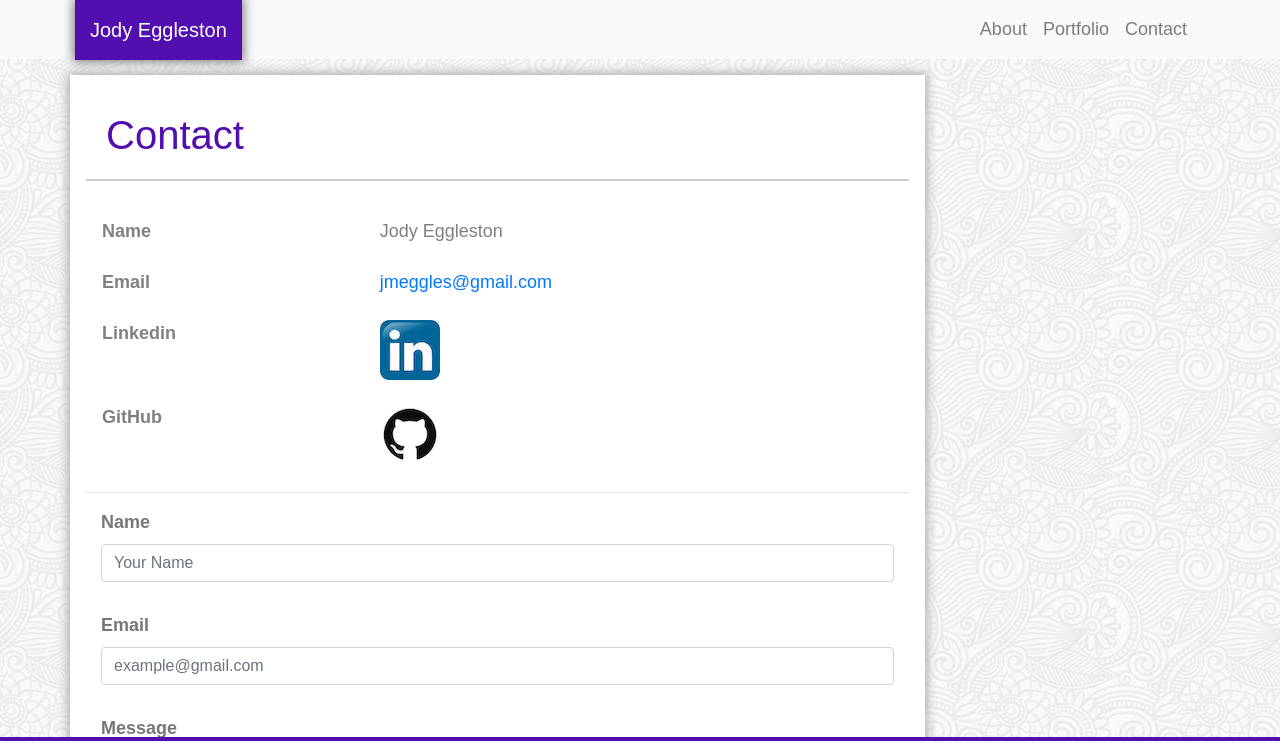
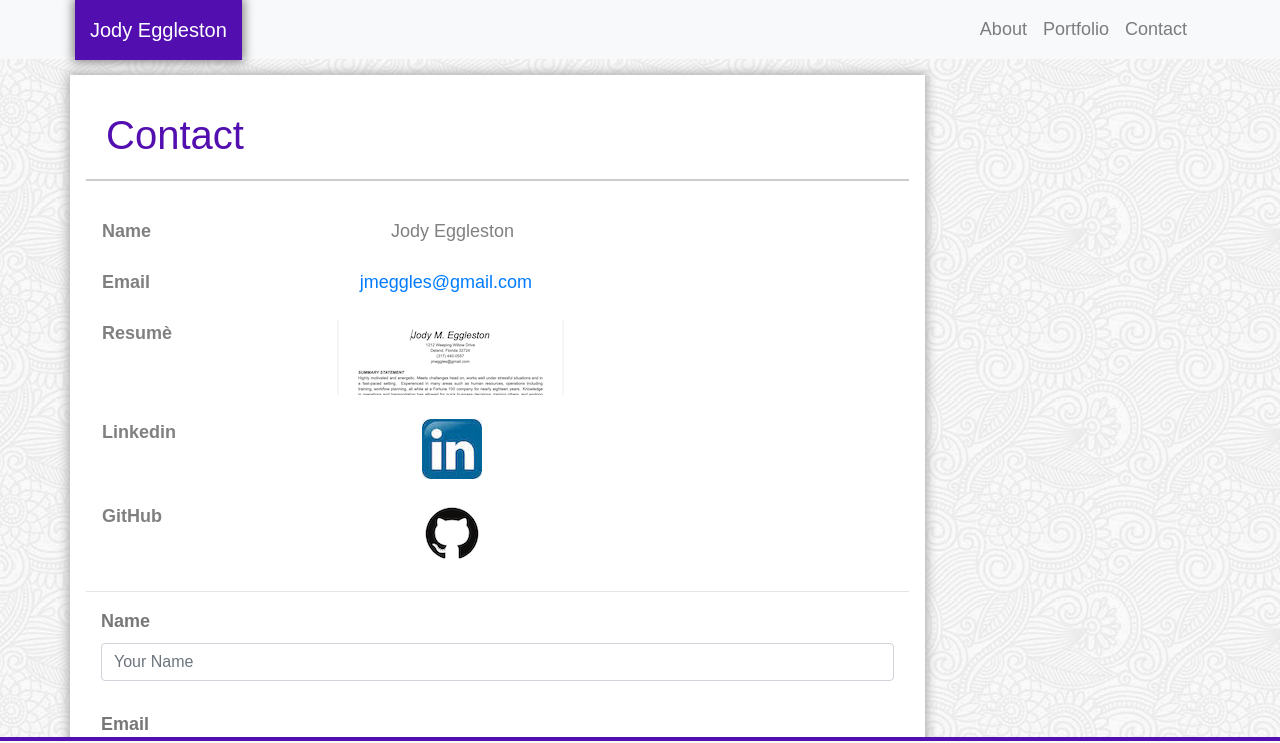
Before and after one commit to jmeggles/02_Bootstrap_CSS, a plain HTML site: page contact.html in a window 1280 px wide. Shown: the top 743 px of the page. Drawn offline with nearby package versions, Linux system fonts and the light colour scheme.

Commit message:
added resume link to google docs and adjusted contact info to be centered

```diff
--- a/assets/css/style.css
+++ b/assets/css/style.css
@@ -124,6 +124,18 @@ figure:hover {
               0 6px 20px 10px rgba(224, 148, 248, 0.52);
  }
 
+ #linkedin, #github {
+   margin-left: 15%;
+ }
+
+ #name {
+   padding-left: 8%;
+ }
+
+ #email {
+   margin-left: 4%;
+ }
+
 .footer {
   border-color: #530eb0 !important;
   border-width: 4px !important;
--- a/contact.html
+++ b/contact.html
@@ -43,19 +43,23 @@
                 <table class="table">
                     <tr>
                         <th>Name</th>
-                        <td>Jody Eggleston</td>
+                        <td id="name">Jody Eggleston</td>
                     </tr>
                     <tr>
                         <th>Email</th>
-                        <td><a href="mailto:jmeggles@gmail.com" class="contactlink">jmeggles@gmail.com</a></td>
+                        <td><a href="mailto:jmeggles@gmail.com" class="contactlink" id="email">jmeggles@gmail.com</a></td>
+                    </tr>
+                    <tr>
+                        <th>Resumè</th>
+                        <td><a href="https://docs.google.com/document/d/1lsym3Bk-U7YgthzuXusyM7t4-XZJJstA6pkYALkD7lQ/editm" target="_blank"><img src="./assets/images/resume.png" class="contactlink"></a></td>
                     </tr>
                     <tr>
                         <th>Linkedin</th>
-                        <td><a href="https://www.linkedin.com/in/jody-eggleston-6a9825a2" target="_blank"><img src="assets/images/linkedin.jpeg" alt="link to Jody's LinkedIn page" class="contactlink"></a></td>
+                        <td><a href="https://www.linkedin.com/in/jody-eggleston-6a9825a2" target="_blank"><img src="assets/images/linkedin.jpeg" alt="link to Jody's LinkedIn page" class="contactlink" id="linkedin"></a></td>
                     </tr>
                     <tr>
                         <th>GitHub</th>
-                        <td><a href="https://github.com/jmeggles" target="_blank"><img src="assets/images/github.png" alt="link to Jody's GitHub page" class="contactlink"></a></td>
+                        <td><a href="https://github.com/jmeggles" target="_blank"><img src="assets/images/github.png" alt="link to Jody's GitHub page" class="contactlink" id="github"></a></td>
                     </tr>
                 </table>
                 <hr>
```
Also changed, not shown: assets/images/resume.png (added).
